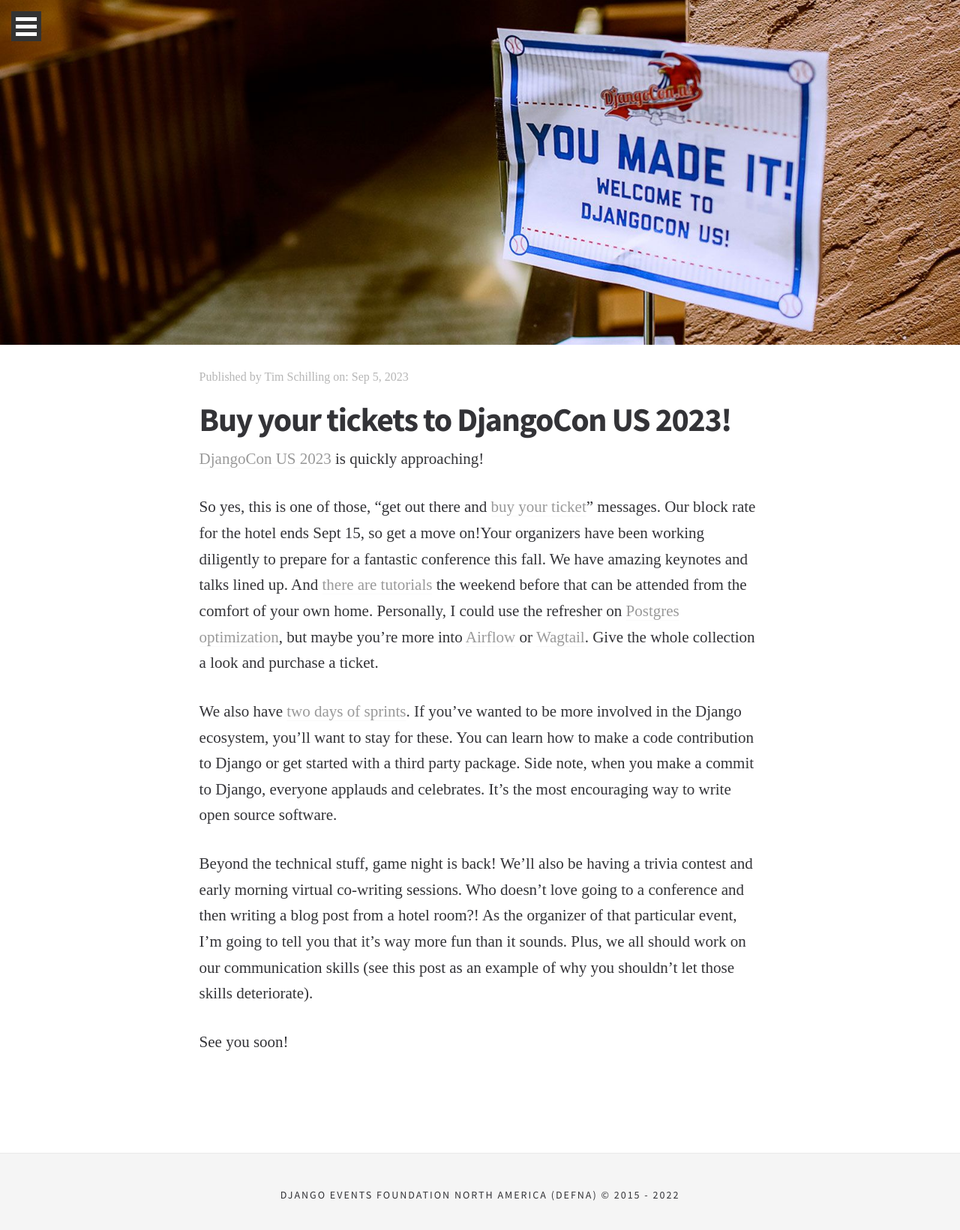
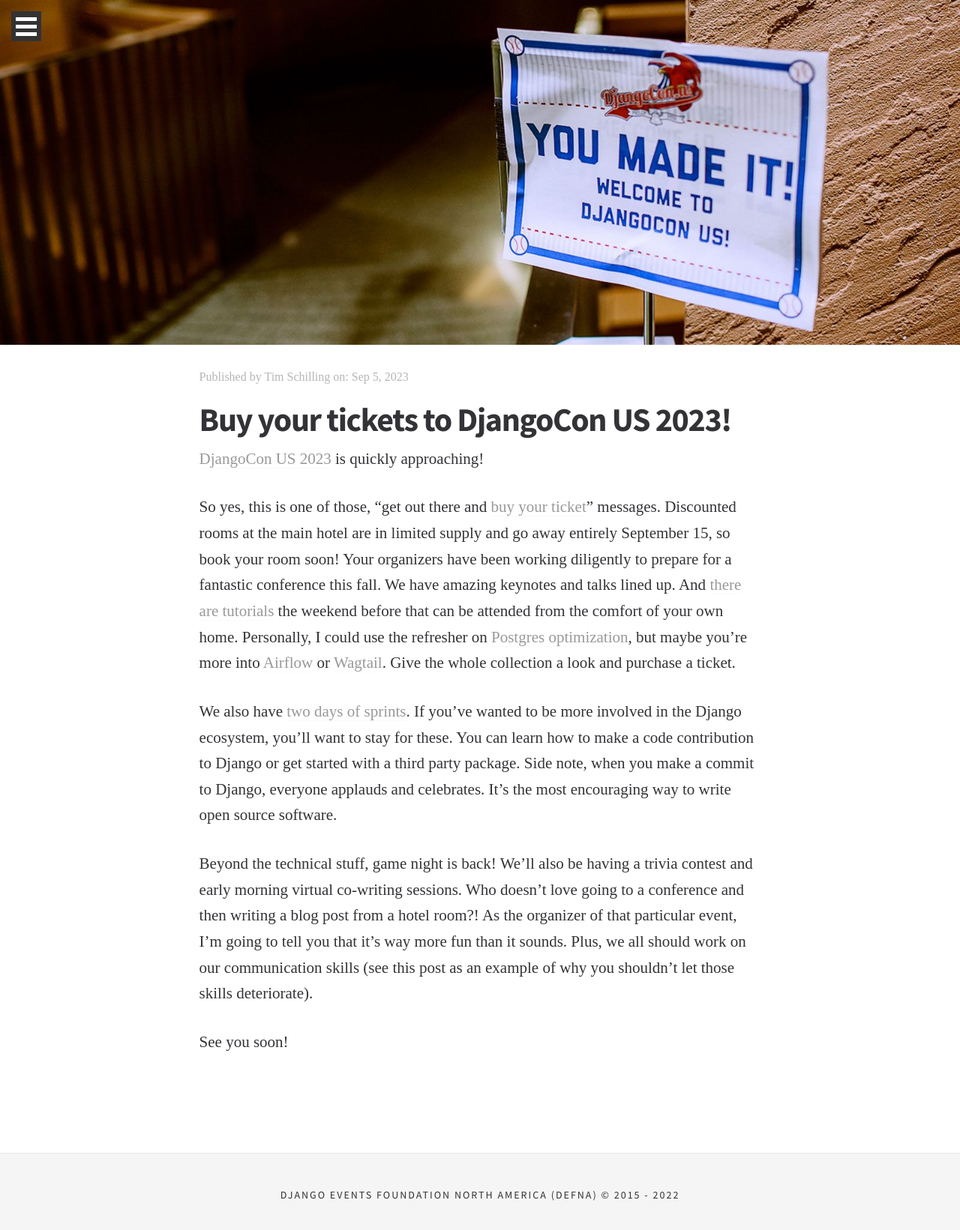
Before and after one commit to DEFNA/defna.org, a Jekyll site: the page built from _posts/2023-09-05-djangoconus-2023.md, in a window 1280 px wide. Shown: the top 1641 px of the page at 75% size. Built offline with Jekyll 4.4.1, drawn with Linux system fonts in a browser that asks for light colours.

Commit message:
Be more explicit about our upcoming deadline

```diff
--- a/_posts/2023-09-05-djangoconus-2023.md
+++ b/_posts/2023-09-05-djangoconus-2023.md
@@ -15,8 +15,9 @@
 
 [DjangoCon US 2023](https://2023.djangocon.us/) is quickly approaching!
 
-So yes, this is one of those, "get out there and [buy your ticket](https://ti.to/defna/djangocon-us-2023)" messages. Our
-block rate for the hotel ends Sept 15, so get a move on!Your organizers have been working diligently to prepare for a
+So yes, this is one of those, "get out there and [buy your ticket](https://ti.to/defna/djangocon-us-2023)" messages.
+Discounted rooms at the main hotel are in limited supply and go away entirely September 15, so book your room soon!
+Your organizers have been working diligently to prepare for a
 fantastic conference this fall. We have amazing keynotes and talks lined up. And [there are tutorials](https://2023.djangocon.us/schedule/#Day-Tutorials) the weekend before
 that can be attended from the comfort of your own home. Personally, I could use the refresher on [Postgres optimization](https://2023.djangocon.us/tutorials/seamless-postgres-query-optimization/),
 but maybe you're more into [Airflow](https://2023.djangocon.us/tutorials/django-3-airflow/) or [Wagtail](https://2023.djangocon.us/tutorials/best-of-both-worlds-next-js-wagtail/).
```
